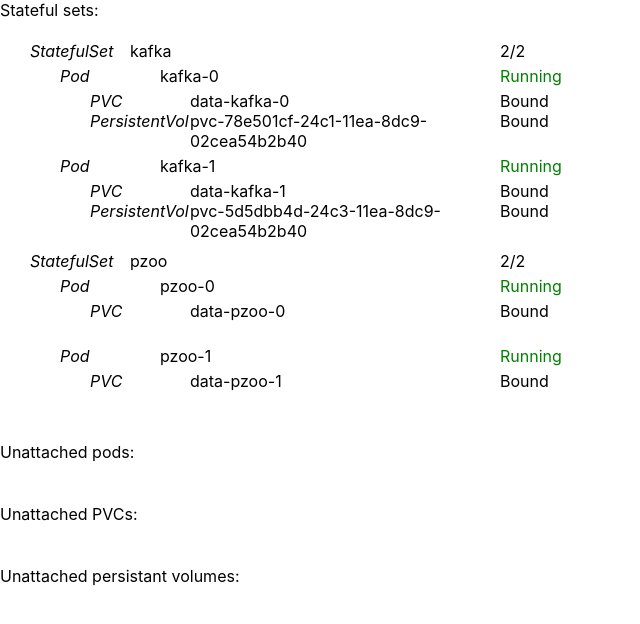
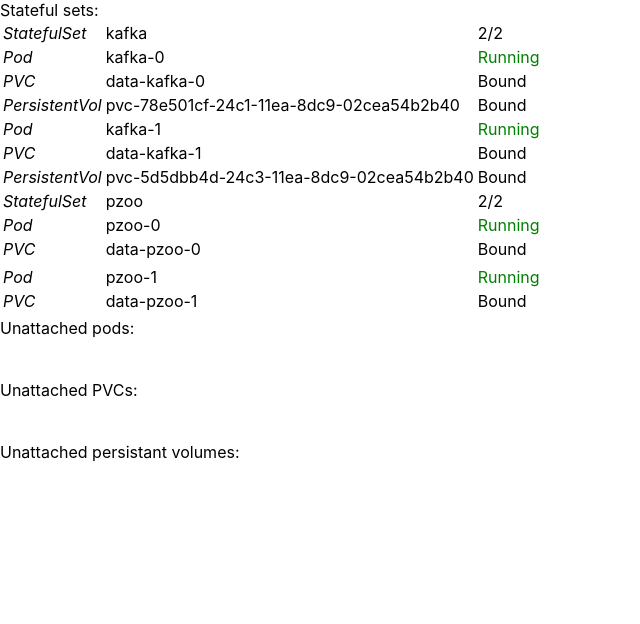
Before and after one commit to chookapp/kubview, a React (Create React App) app: page / in a window 1280 px wide. Shown: the top 624 px of the page, without its empty margins (0-640 px from the left). Built offline with nearby package versions, Linux system fonts and the light colour scheme.

Commit message:
using table

```diff
--- a/src/MainScreen.js
+++ b/src/MainScreen.js
@@ -9,19 +9,39 @@ function ItemStatus(props) {
     if(status === "Running")
         color = "green"
     return (
-    <div style={{display: "inline-block", width: "100px", float: "right", color: color}}>{status}</div>
+    <div style={{color: color}}>{status}</div>
     );
 }
 
 function ItemName(props) {
     return (
-    <div style={{display: "inline-block", width: "300px"}}>{props.item.name}</div>
+    <div>{props.item.name}</div>
     );
 }
 
 function ItemKind(props) {
     return (
-    <div style={{display: "inline-block", width: "100px", float: "left"}}><i>{props.item.kind}</i></div>
+    <div><i>{props.item.kind}</i></div>
+    );
+}
+
+
+
+
+function ItemRow(props) {
+    const item = props.item
+    return (
+        <tr><td><ItemKind item={item}/></td><td><ItemName item={item}/></td><td><ItemStatus item={item}/></td></tr>
+        );
+}
+
+function Pv(props) {
+    const pv = props.pv;
+
+    return (
+    <React.Fragment>
+        <ItemRow item={pv}/>
+    </React.Fragment>
     );
 }
 
@@ -30,49 +50,35 @@ function Pvc(props) {
     const pvc = props.pvc;
 
     return (
-    <div>
-        <ItemKind item={pvc}/> <ItemName item={pvc}/> <ItemStatus item={pvc}/>
+    <React.Fragment>
+        <ItemRow item={pvc}/>
         <Pv pv={pvc.pv}/>
-    </div>
+    </React.Fragment>
     );
 }
-
-
-function Pv(props) {
-    const pv = props.pv;
-
-    return (
-    <div>
-        <ItemKind item={pv}/> <ItemName item={pv}/> <ItemStatus item={pv}/>
-    </div>
-    );
-}
-
 
 function Pod(props) {
     const pod = props.pod;
 
     return (
-    <div>
-        <ItemKind item={pod}/> <ItemName item={pod}/> <ItemStatus item={pod}/>
-        <ul>
-            {pod.pvcs.map((pvc) => <li key={pvc.id}><Pvc pvc={pvc}/></li>)}
-            {pod.pvcNames.map((pvc) => <li key={pvc.name}>{pvc}</li>)}
-        </ul>
-    </div>
+    <React.Fragment>
+        <ItemRow item={pod}/>
+        {pod.pvcs.map((pvc) => <Pvc key={pvc.name} pvc={pvc}/>)}
+        {/* {pod.pvcNames.map((pvc) => <li key={pvc.name}>{pvc}</li>)} */}
+    </React.Fragment>
     );
 }
 
 
 function StatefullSet(props) {
     const ss = props.ss;
-    const pods = ss.pods.map((pod) =>
-    <li key={pod.id}><Pod pod={pod}/></li>
-    );
+
     return (
-      <div> <ItemKind item={ss}/> <ItemName item={ss}/> <ItemStatus item={ss}/>
-      <ul>{pods}</ul>
-      </div>
+    <React.Fragment>
+       <ItemRow item={ss}/>
+       {ss.pods.map((pod) => <Pod key={pod.name} pod={pod}/>)}
+    </React.Fragment>
+
     );
 }
 
@@ -224,10 +230,10 @@ class MainScreen extends React.Component {
         }
 
         return(
-            <div style={{display: "inline-block", width: "600px"}}>
+            <div>
 
             Stateful sets:
-            <ul>{statefullsetes.map((ss) => <li key={ss.id}><StatefullSet ss={ss}/></li>)}</ul>
+            <table><tbody>{statefullsetes.map((ss) => <StatefullSet key={ss.name} ss={ss}/>)}</tbody></table>
 
             Unattached pods:
             <ul>{pods.map((pod) => <li key={pod.id}><Pod pod={pod}/></li>)}</ul>
```
